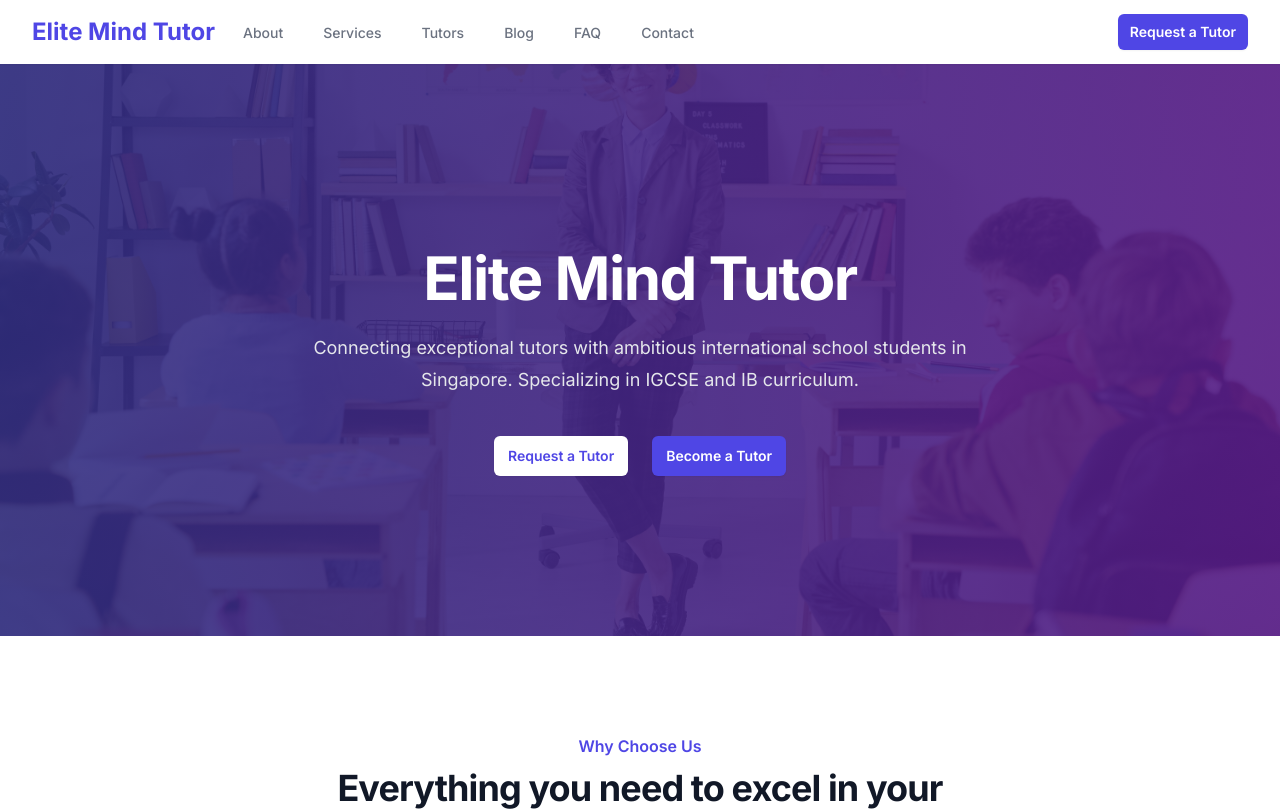
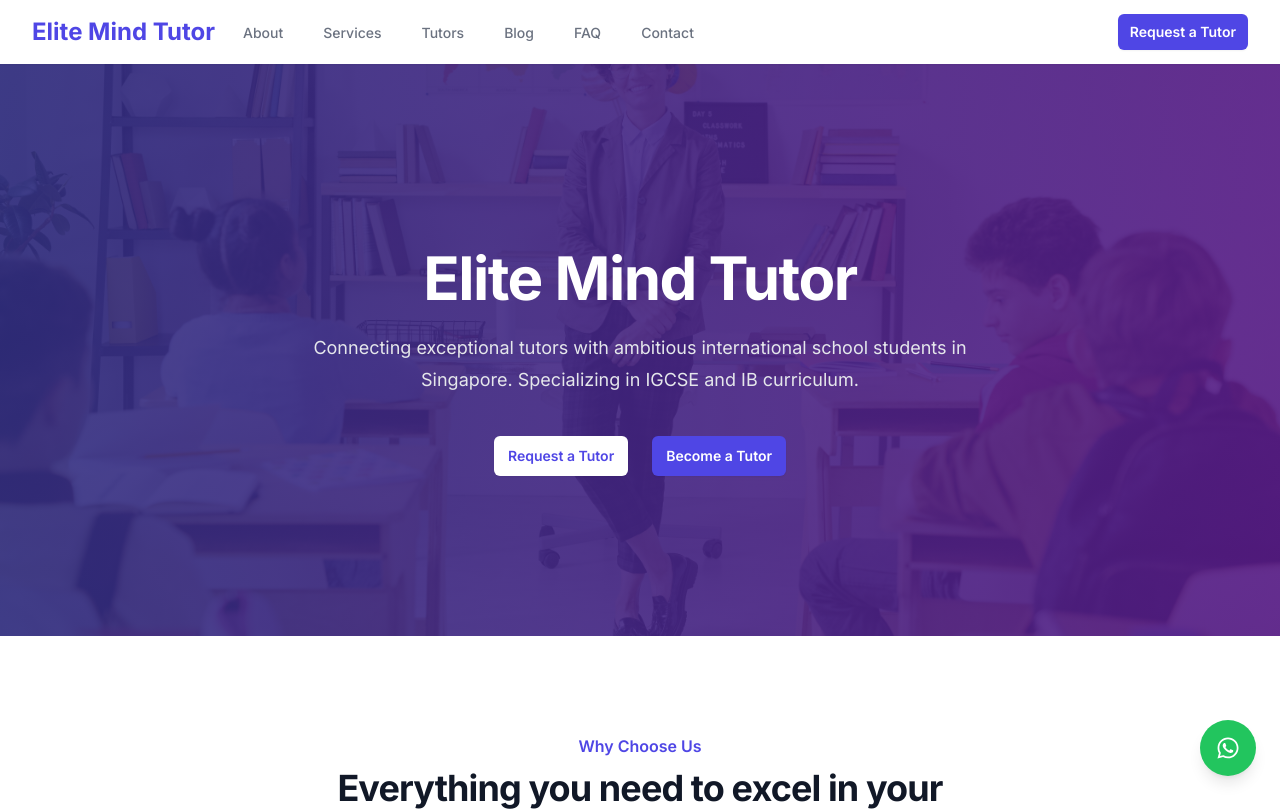
Before and after one commit to MrDingSan/elite-mind-tutor, a Next.js app: page / in a window 1280 px wide. Shown: the top 811 px of the page. Built offline with nearby package versions, Linux system fonts and the light colour scheme.

Commit message:
Add floating WhatsApp button

```diff
--- a/src/app/layout.tsx
+++ b/src/app/layout.tsx
@@ -4,6 +4,7 @@
 import { cn } from "@/lib/utils";
 import Navigation from "@/components/Navigation";
 import Head from 'next/head';
+import WhatsAppButton from '@/components/WhatsAppButton';
 
 const inter = Inter({ subsets: ["latin"] });
 
@@ -82,6 +83,7 @@
         <main className="flex-grow">
           {children}
         </main>
+        <WhatsAppButton />
       </body>
     </html>
   );
--- /dev/null
+++ b/src/components/WhatsAppButton.tsx
@@ -0,0 +1,24 @@
+"use client";
+
+import React from 'react';
+import { FaWhatsapp } from 'react-icons/fa';
+
+export default function WhatsAppButton() {
+  const phoneNumber = "6591811623"; // Remove the + for the WhatsApp link
+  const whatsappUrl = `https://wa.me/${phoneNumber}`;
+
+  return (
+    <a
+      href={whatsappUrl}
+      target="_blank"
+      rel="noopener noreferrer"
+      className="fixed bottom-6 right-6 bg-green-500 text-white p-4 rounded-full shadow-lg hover:bg-green-600 transition-colors duration-300 z-50 flex items-center justify-center group"
+      aria-label="Chat on WhatsApp"
+    >
+      <FaWhatsapp className="w-6 h-6" />
+      <span className="absolute right-full mr-4 bg-white text-gray-800 px-4 py-2 rounded-lg shadow-lg opacity-0 group-hover:opacity-100 transition-opacity duration-300 whitespace-nowrap">
+        Chat with us on WhatsApp
+      </span>
+    </a>
+  );
+}
```
